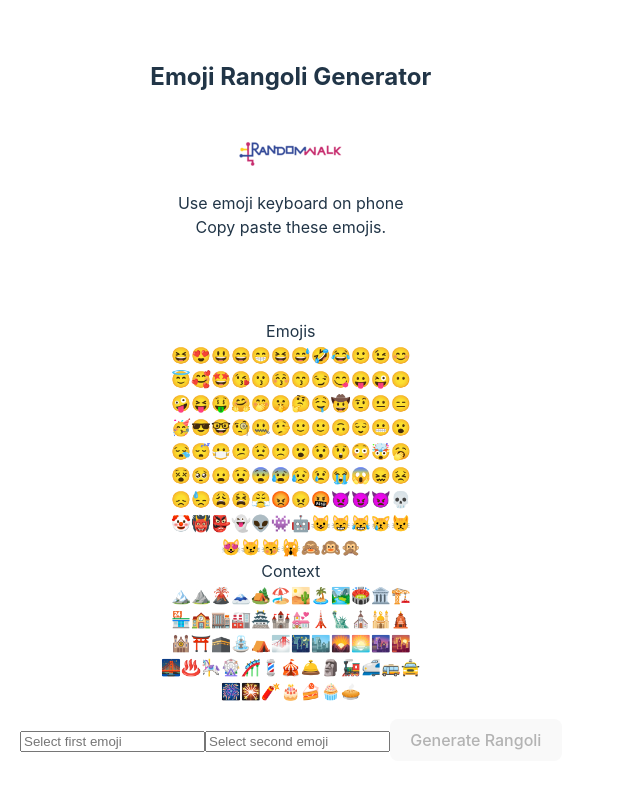
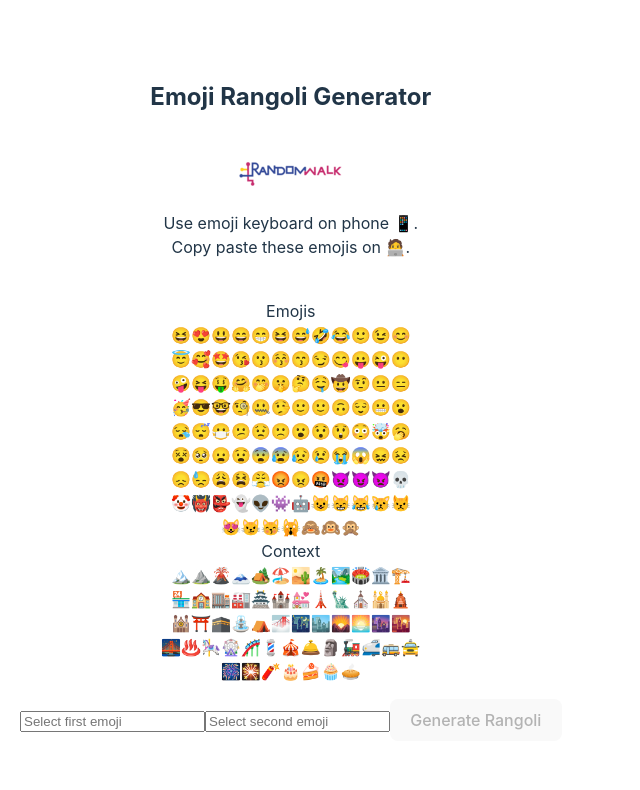
Before and after one commit to aadra/emoji, a React (Vite) app: page / in a window 1280 px wide. Shown: the top 790 px of the page, without its empty margins (0-640 px from the left). Built offline with nearby package versions, Linux system fonts and the light colour scheme.

Commit message:
edited message

```diff
--- a/src/App.jsx
+++ b/src/App.jsx
@@ -32,9 +32,8 @@ function App() {
       <h2>Emoji Rangoli Generator</h2>
       <br></br>
       <img src="/PNG_rw.png" alt="by Randomwalk" />
-      <p> Use emoji keyboard on phone<br></br>
-      Copy paste these emojis.</p>
-      <br></br>
+      <p> Use emoji keyboard on phone 📱.<br></br>
+      Copy paste these emojis on 🧑‍💻.</p>
       <p>
       <br></br>
       Emojis<br></br>
```
